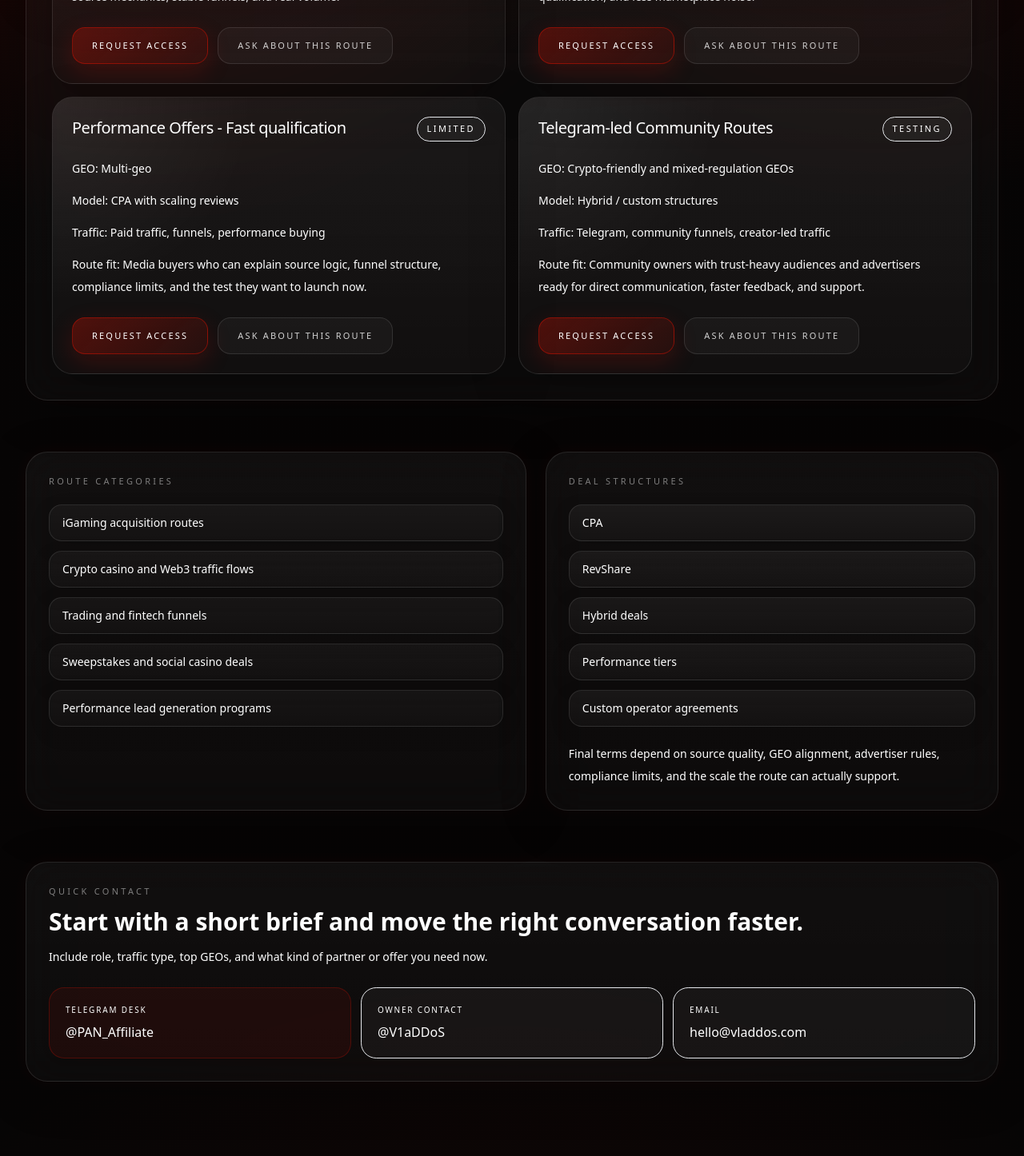
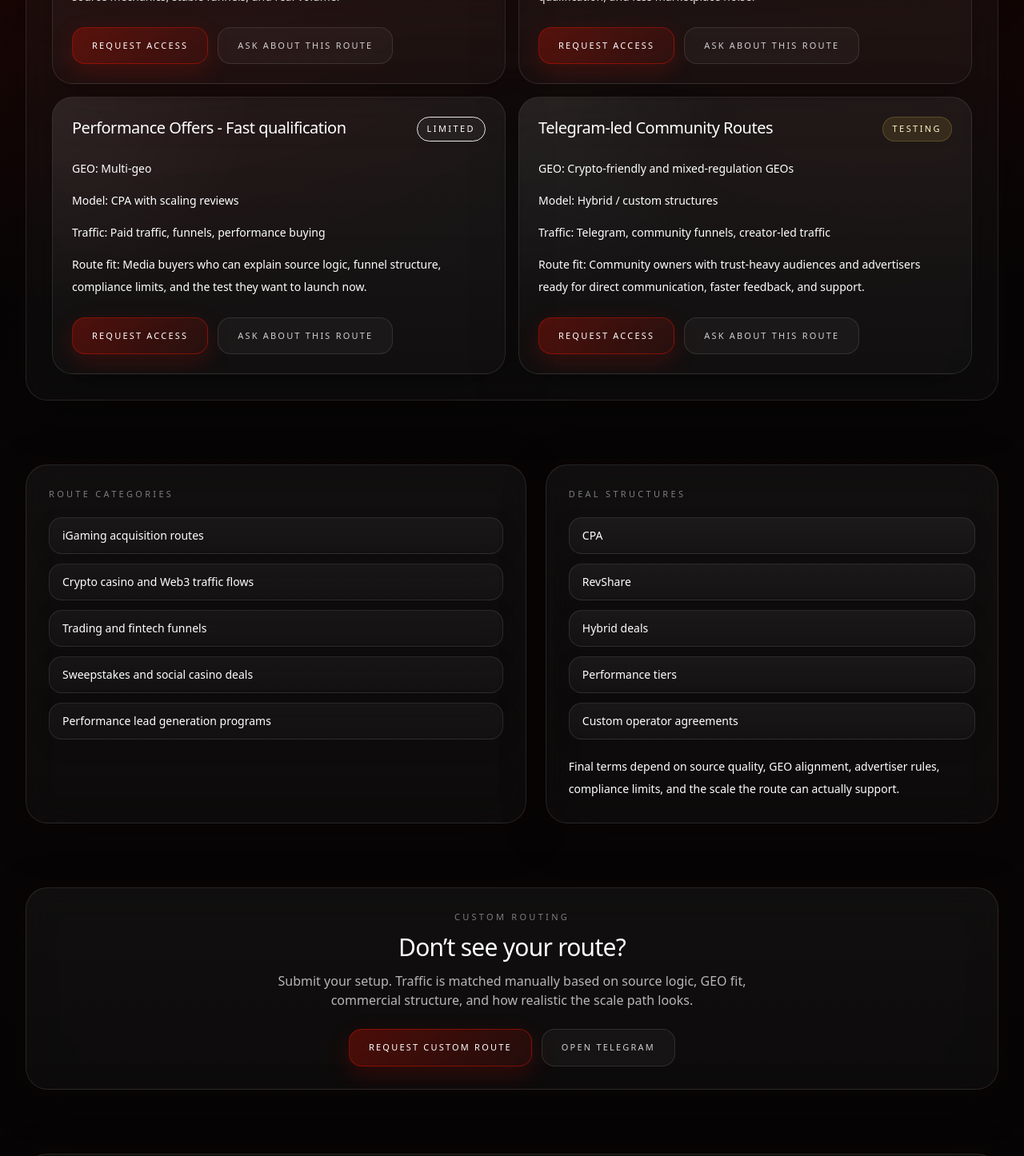
Before and after one commit to Gatsby01k/vladdos-pan, a Next.js app: page /offers in a window 1280 px wide. Shown: the part 820-2266 px from the top of the page at 80% size. Built offline with nearby package versions, Linux system fonts and the light colour scheme; no server answers.

Commit message:
Update page.tsx

```diff
--- a/src/app/offers/page.tsx
+++ b/src/app/offers/page.tsx
@@ -1,4 +1,5 @@
 import type { Metadata } from 'next';
+import Link from 'next/link';
 import BackgroundShell from '@/components/ui/BackgroundShell';
 import Footer from '@/components/ui/Footer';
 import QuickContactPanel from '@/components/ui/QuickContactPanel';
@@ -37,12 +38,71 @@ export const metadata: Metadata = {
     'Private offer board for affiliates and advertisers looking for direct routing, controlled access, and faster qualification.',
 };
 
-export default function OffersPage() {
+type OffersPageProps = {
+  searchParams?: {
+    filter?: string;
+  };
+};
+
+function matchesFilter(
+  offer: {
+    title: string;
+    geo: string;
+    model: string;
+    traffic: string;
+    fit: string;
+    status: string;
+  },
+  filter: string | null,
+) {
+  if (!filter) return true;
+
+  const haystack = [
+    offer.title,
+    offer.geo,
+    offer.model,
+    offer.traffic,
+    offer.fit,
+  ]
+    .join(' ')
+    .toLowerCase();
+
+  return haystack.includes(filter.toLowerCase());
+}
+
+function getStatusClass(status: string) {
+  const normalized = status.toLowerCase();
+
+  if (normalized === 'scaling') {
+    return 'border-emerald-400/20 bg-emerald-400/10 text-emerald-200';
+  }
+
+  if (normalized === 'testing') {
+    return 'border-amber-300/20 bg-amber-300/10 text-amber-100';
+  }
+
+  if (normalized === 'limited') {
+    return 'border-white/12 bg-white/[0.04] text-white/72';
+  }
+
+  return 'border-white/12 bg-white/[0.04] text-white/72';
+}
+
+export default function OffersPage({ searchParams }: OffersPageProps) {
+  const currentFilter =
+    searchParams?.filter && routeFilters.includes(searchParams.filter)
+      ? searchParams.filter
+      : null;
+
+  const filteredOffers = offerCards.filter((offer) =>
+    matchesFilter(offer, currentFilter),
+  );
+
   return (
     <BackgroundShell>
       <TopNav />
 
-      <main className="mx-auto max-w-7xl space-y-16 px-4 pb-24 pt-24 sm:px-6 sm:pt-28 lg:px-8">
+      <main className="mx-auto max-w-7xl space-y-20 px-4 pb-24 pt-24 sm:px-6 sm:pt-28 lg:px-8">
         <section className="panel p-5 sm:p-7 lg:p-8">
           <SectionHeader
             eyebrow="offers"
@@ -73,31 +133,44 @@ export default function OffersPage() {
           </div>
 
           <div className="mt-8 flex flex-wrap gap-3">
-            {routeFilters.map((item) => (
-              <button
-                key={item}
-                type="button"
-                className="rounded-full border border-white/10 bg-white/[0.025] px-4 py-2 text-[11px] font-medium uppercase tracking-[0.2em] text-white/60 transition hover:border-white/18 hover:bg-white/[0.05] hover:text-white/82"
-              >
-                {item}
-              </button>
-            ))}
+            {routeFilters.map((item) => {
+              const isActive = currentFilter === item;
+
+              return (
+                <Link
+                  key={item}
+                  href={isActive ? '/offers' : `/offers?filter=${encodeURIComponent(item)}`}
+                  className={`rounded-full border px-4 py-2 text-[11px] font-medium uppercase tracking-[0.2em] transition ${
+                    isActive
+                      ? 'border-white/20 bg-white/10 text-white shadow-[0_8px_24px_rgba(0,0,0,0.18)]'
+                      : 'border-white/10 bg-white/[0.025] text-white/60 hover:border-white/18 hover:bg-white/[0.05] hover:text-white/82'
+                  }`}
+                >
+                  {item}
+                </Link>
+              );
+            })}
           </div>
 
           <div className="mt-8 grid gap-4 md:grid-cols-2">
-            {offerCards.map((offer) => (
+            {filteredOffers.map((offer) => (
               <div
                 key={offer.title}
                 className="group relative overflow-hidden rounded-[1.6rem] border border-white/10 bg-gradient-to-b from-white/[0.055] to-white/[0.02] p-5 shadow-[0_18px_60px_rgba(0,0,0,0.28)] transition duration-300 hover:-translate-y-1 hover:border-white/16 hover:shadow-[0_22px_80px_rgba(0,0,0,0.34)] sm:p-6"
               >
-                <div className="pointer-events-none absolute inset-0 bg-[radial-gradient(circle_at_top_left,rgba(255,255,255,0.08),transparent_38%)] opacity-80" />
+                <div className="pointer-events-none absolute inset-0 bg-[radial-gradient(circle_at_top_left,rgba(255,255,255,0.08),transparent_38%)] opacity-60 transition duration-300 group-hover:opacity-100" />
 
                 <div className="relative z-10">
                   <div className="flex items-start justify-between gap-3">
                     <div className="max-w-[80%] text-xl font-medium tracking-tight text-white">
                       {offer.title}
                     </div>
-                    <div className="rounded-full border border-white/12 bg-white/[0.04] px-3 py-1.5 text-[11px] font-medium uppercase tracking-[0.22em] text-white/72">
+
+                    <div
+                      className={`rounded-full border px-3 py-1.5 text-[11px] font-medium uppercase tracking-[0.22em] ${getStatusClass(
+                        offer.status,
+                      )}`}
+                    >
                       {offer.status}
                     </div>
                   </div>
@@ -140,6 +213,32 @@ export default function OffersPage() {
               </div>
             ))}
           </div>
+
+          {filteredOffers.length === 0 && (
+            <div className="mt-8 rounded-[1.4rem] border border-white/10 bg-white/[0.03] px-5 py-8 text-center shadow-[0_12px_36px_rgba(0,0,0,0.18)]">
+              <div className="text-lg font-medium tracking-tight text-white">
+                No matching routes.
+              </div>
+              <p className="mt-2 text-sm leading-7 text-white/65">
+                Try another filter or request custom access. Not every active route is shown publicly.
+              </p>
+
+              <div className="mt-5 flex flex-col justify-center gap-3 sm:flex-row">
+                <TrackedLink href="/join" className="button-primary w-full sm:w-auto">
+                  Request custom route
+                </TrackedLink>
+
+                <TrackedLink
+                  href="https://t.me/PAN_Affiliate"
+                  target="_blank"
+                  rel="noreferrer"
+                  className="button-secondary w-full sm:w-auto"
+                >
+                  Open Telegram
+                </TrackedLink>
+              </div>
+            </div>
+          )}
         </section>
 
         <section className="grid gap-6 lg:grid-cols-[1.05fr_.95fr]">
@@ -177,10 +276,35 @@ export default function OffersPage() {
             </div>
 
             <p className="mt-5 text-sm leading-7 text-white/72">
-              Final terms depend on source quality, GEO alignment, advertiser
-              rules, compliance limits, and the scale the route can actually
-              support.
+              Final terms depend on source quality, GEO alignment, advertiser rules,
+              compliance limits, and the scale the route can actually support.
             </p>
+          </div>
+        </section>
+
+        <section className="panel p-6 text-center sm:p-7">
+          <div className="eyebrow">custom routing</div>
+          <h2 className="mt-3 text-2xl font-medium tracking-tight text-white sm:text-3xl">
+            Don’t see your route?
+          </h2>
+          <p className="mx-auto mt-3 max-w-2xl text-sm leading-7 text-white/70 sm:text-base">
+            Submit your setup. Traffic is matched manually based on source logic,
+            GEO fit, commercial structure, and how realistic the scale path looks.
+          </p>
+
+          <div className="mt-6 flex flex-col justify-center gap-3 sm:flex-row">
+            <TrackedLink href="/join" className="button-primary w-full sm:w-auto">
+              Request custom route
+            </TrackedLink>
+
+            <TrackedLink
+              href="https://t.me/PAN_Affiliate"
+              target="_blank"
+              rel="noreferrer"
+              className="button-secondary w-full sm:w-auto"
+            >
+              Open Telegram
+            </TrackedLink>
           </div>
         </section>
 
```
